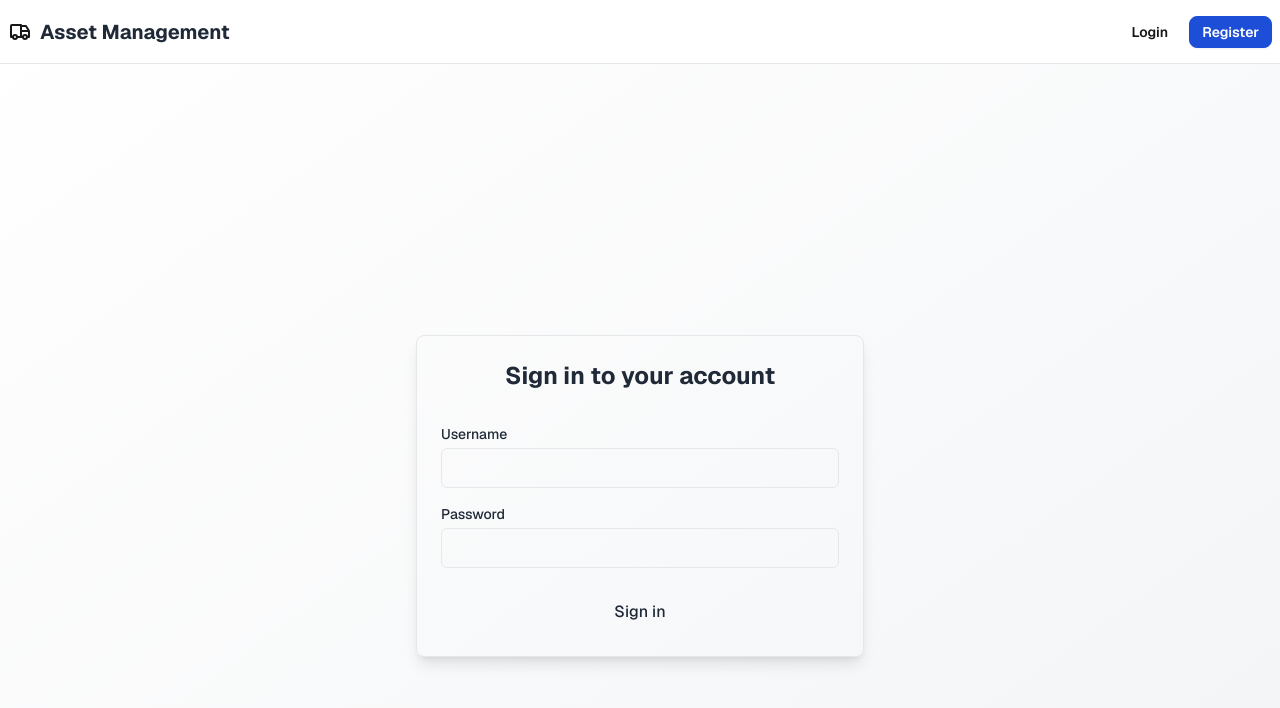
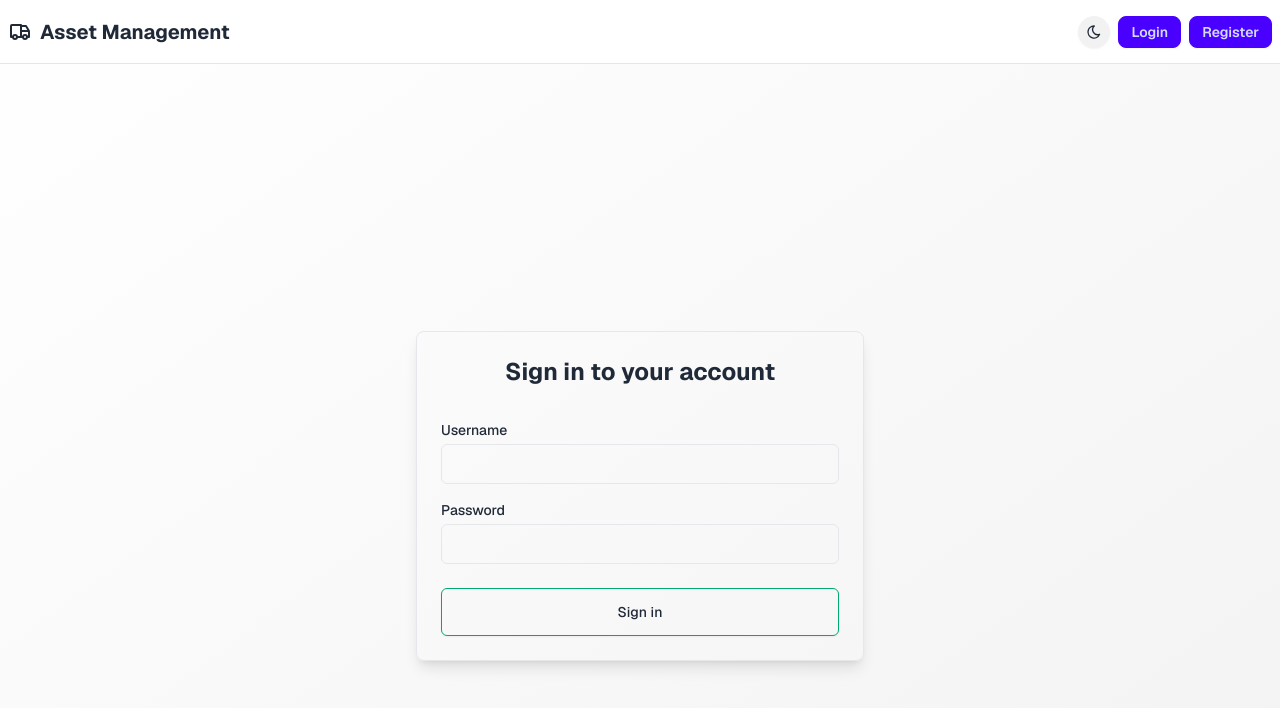
Before and after one commit to notnotrachit/AssetManagement, a Next.js app in the folder frontend/: page /login in a window 1280 px wide. Shown: the top 708 px of the page. Built offline with nearby package versions, Linux system fonts and the light colour scheme; no server answers.

Commit message:
Update UI components and configuration files; enhance button styling, clean up Tailwind config

```diff
--- a/frontend/app/layout.tsx
+++ b/frontend/app/layout.tsx
@@ -20,7 +20,7 @@ export default function RootLayout({
   children: React.ReactNode;
 }) {
   return (
-    <html lang="en" data-theme="light">
+    <html lang="en">
       <body
         className={`${geist.className} min-h-screen bg-gradient-to-br from-base-100 to-base-200`}
       >
--- a/frontend/app/login/page.tsx
+++ b/frontend/app/login/page.tsx
@@ -79,7 +79,7 @@ export default function LoginPage() {
             <div className="text-center text-sm text-red-600">{error}</div>
           )}
 
-          <Button type="submit" className="w-full">
+          <Button type="submit" className="w-full btn btn-success">
             Sign in
           </Button>
         </form>
--- a/frontend/app/page.tsx
+++ b/frontend/app/page.tsx
@@ -74,7 +74,7 @@ export default function Home() {
           </motion.div>
         )}
 
-        <motion.div variants={item}>
+        <motion.div variants={item} className="">
           <div className="card bg-base-200 hover:bg-base-300 transition-colors duration-300 shadow-lg">
             <div className="card-body">
               <div className="flex items-center gap-4">
--- a/frontend/components/layout/Navigation.tsx
+++ b/frontend/components/layout/Navigation.tsx
@@ -3,9 +3,37 @@
 import Link from "next/link";
 import { usePathname } from "next/navigation";
 import { useAuth } from "@/app/context/AuthContext";
-import { IconHome, IconLogout, IconCategory, IconBoxSeam, IconTruck, IconUsers } from "@tabler/icons-react";
+import {
+  IconHome,
+  IconLogout,
+  IconCategory,
+  IconBoxSeam,
+  IconTruck,
+  IconUsers,
+  IconMenu2,
+  IconSun,
+  IconMoon,
+} from "@tabler/icons-react";
+import { useEffect, useState } from "react";
 
 export function Navigation() {
+  const [theme, setTheme] = useState<'light' | 'dark'>('light');
+
+  useEffect(() => {
+    const savedTheme = localStorage.getItem('theme') as 'light' | 'dark' | null;
+    if (savedTheme) {
+      setTheme(savedTheme);
+      document.documentElement.setAttribute('data-theme', savedTheme);
+    }
+  }, []);
+
+  const toggleTheme = () => {
+    const newTheme = theme === 'light' ? 'dark' : 'light';
+    setTheme(newTheme);
+    localStorage.setItem('theme', newTheme);
+    document.documentElement.setAttribute('data-theme', newTheme);
+  };
+
   const pathname = usePathname();
   const { user, authLogout } = useAuth();
 
@@ -15,25 +43,15 @@ export function Navigation() {
     authLogout();
   };
 
-  return (
-    <div className="navbar bg-base-100 border-b border-base-300 sticky top-0 z-50">
-      <div className="navbar-start">
-        <Link href="/" className="flex items-center space-x-2">
-          <IconTruck className="h-6 w-6 text-primary" />
-          <span className="text-xl font-bold text-base-content">
-            Asset Management
-          </span>
-        </Link>
-      </div>
-
-      <div className="navbar-center hidden lg:flex">
-        {user && (
-          <ul className="menu menu-horizontal px-1 gap-2">
+  const NavigationLinks = () => (
+    <ul className="menu menu-vertical lg:menu-horizontal gap-4">
       <li>
         <Link
           href="/"
           className={`flex items-center gap-2 ${
-                  isActive("/") ? "text-primary font-semibold bg-primary/10" : "text-base-content hover:text-primary hover:bg-primary/5"
+            isActive("/")
+              ? "text-base-content font-semibold bg-primary/20 hover:bg-primary/25 underline underline-offset-4"
+              : "text-base-content hover:bg-base-200"
           }`}
         >
           <IconHome className="h-4 w-4" />
@@ -41,12 +59,14 @@ export function Navigation() {
         </Link>
       </li>
 
-            {["admin", "vendor"].includes(user.role) && (
+      {user && ["admin", "vendor"].includes(user.role) && (
         <li>
           <Link
             href="/categories"
             className={`flex items-center gap-2 ${
-                    isActive("/categories") ? "text-primary font-semibold bg-primary/10" : "text-base-content hover:text-primary hover:bg-primary/5"
+              isActive("/categories")
+                ? "text-base-content font-semibold bg-primary/20 hover:bg-primary/25 underline underline-offset-4"
+                : "text-base-content hover:bg-base-200"
             }`}
           >
             <IconCategory className="h-4 w-4" />
@@ -55,12 +75,15 @@ export function Navigation() {
         </li>
       )}
 
-            {user.role === "vendor" ? (
+      {user &&
+        (user.role === "vendor" ? (
           <li>
             <Link
               href="/assets"
               className={`flex items-center gap-2 ${
-                    isActive("/assets") ? "text-primary font-semibold bg-primary/10" : "text-base-content hover:text-primary hover:bg-primary/5"
+                isActive("/assets")
+                  ? "text-base-content font-semibold bg-primary/20 hover:bg-primary/25 underline underline-offset-4"
+                  : "text-base-content hover:bg-base-200"
               }`}
             >
               <IconBoxSeam className="h-4 w-4" />
@@ -72,21 +95,25 @@ export function Navigation() {
             <Link
               href="/assets"
               className={`flex items-center gap-2 ${
-                    isActive("/assets") ? "text-primary font-semibold bg-primary/10" : "text-base-content hover:text-primary hover:bg-primary/5"
+                isActive("/assets")
+                  ? "text-base-content font-semibold bg-primary/20 hover:bg-primary/25 underline underline-offset-4"
+                  : "text-base-content hover:bg-base-200"
               }`}
             >
               <IconTruck className="h-4 w-4" />
               Assets
             </Link>
           </li>
-            )}
+        ))}
 
-            {user.role === "admin" && (
+      {user && user.role === "admin" && (
         <li>
           <Link
             href="/users"
             className={`flex items-center gap-2 ${
-                    isActive("/users") ? "text-primary font-semibold bg-primary/10" : "text-base-content hover:text-primary hover:bg-primary/5"
+              isActive("/users")
+                ? "text-base-content font-semibold bg-primary/20 hover:bg-primary/25 underline underline-offset-4"
+                : "text-base-content hover:bg-base-200"
             }`}
           >
             <IconUsers className="h-4 w-4" />
@@ -95,13 +122,48 @@ export function Navigation() {
         </li>
       )}
     </ul>
+  );
+
+  return (
+    <div className="drawer">
+      <input id="nav-drawer" type="checkbox" className="drawer-toggle" />
+      <div className="drawer-content">
+        <div className="navbar bg-base-100 border-b border-base-300 sticky top-0 z-30">
+          <div className="navbar-start">
+            {user && (
+            <label
+              htmlFor="nav-drawer"
+              className="btn btn-ghost drawer-button lg:hidden"
+            >
+              <IconMenu2 className="h-5 w-5 text-base-content" />
+            </label>
             )}
+            <Link href="/" className="flex items-center space-x-2">
+              <IconTruck className="h-6 w-6 text-base-content" />
+              <span className="text-xl font-bold text-base-content">
+                Asset Management
+              </span>
+            </Link>
+          </div>
+
+          <div className="navbar-center hidden lg:flex">
+            {user && <NavigationLinks />}
           </div>
 
           <div className="navbar-end">
+            <button
+              onClick={toggleTheme}
+              className="btn btn-circle btn-sm mr-2"
+            >
+              {theme === 'light' ? (
+                <IconMoon className="h-4 w-4 text-base-content" />
+              ) : (
+                <IconSun className="h-4 w-4" />
+              )}
+            </button>
             {user ? (
               <div className="flex items-center gap-4">
-            <span className="text-sm text-base-content">
+                <span className="text-sm text-base-content hidden sm:inline">
                   Welcome, {user.username}
                 </span>
                 <button
@@ -109,13 +171,13 @@ export function Navigation() {
                   className="btn btn-ghost btn-sm text-error gap-2 hover:bg-error/10"
                 >
                   <IconLogout className="h-4 w-4" />
-              Logout
+                  <span className="hidden sm:inline">Logout</span>
                 </button>
               </div>
             ) : (
               <div className="flex gap-2">
                 <Link href="/login">
-              <button className="btn btn-ghost btn-sm">Login</button>
+                  <button className="btn btn-primary btn-sm">Login</button>
                 </Link>
                 <Link href="/register">
                   <button className="btn btn-primary btn-sm">Register</button>
@@ -124,6 +186,14 @@ export function Navigation() {
             )}
           </div>
         </div>
+      </div>
+      <div className="drawer-side z-40">
+        <label htmlFor="nav-drawer" className="drawer-overlay"></label>
+        <div className="menu p-4 w-80 min-h-full bg-base-200">
+          {user && <NavigationLinks />}
+        </div>
+      </div>
+    </div>
   );
 }
 
--- a/frontend/tailwind.config.js
+++ b/frontend/tailwind.config.js
@@ -25,38 +25,5 @@ module.exports = {
     },
   },
   plugins: [require("daisyui")],
-  daisyui: {
-    themes: [
-      {
-        light: {
-          primary: "#1d4ed8",
-          "primary-content": "#ffffff",
-          secondary: "#6d28d9",
-          "secondary-content": "#ffffff",
-          accent: "#ea580c",
-          "accent-content": "#ffffff",
-          neutral: "#1f2937",
-          "neutral-content": "#ffffff",
-          "base-100": "#ffffff",
-          "base-200": "#f3f4f6",
-          "base-300": "#e5e7eb",
-          "base-content": "#1f2937",
-        },
-        dark: {
-          primary: "#3b82f6",
-          "primary-content": "#ffffff",
-          secondary: "#8b5cf6",
-          "secondary-content": "#ffffff",
-          accent: "#f97316",
-          "accent-content": "#ffffff",
-          neutral: "#1f2937",
-          "neutral-content": "#ffffff",
-          "base-100": "#1f2937",
-          "base-200": "#111827",
-          "base-300": "#0f172a",
-          "base-content": "#f3f4f6",
-        },
-      },
-    ],
-  },
+
 }
--- a/frontend/tailwind.config.ts
+++ /dev/null
@@ -1,18 +0,0 @@
-import type { Config } from "tailwindcss";
-
-export default {
-  content: [
-    "./pages/**/*.{js,ts,jsx,tsx,mdx}",
-    "./components/**/*.{js,ts,jsx,tsx,mdx}",
-    "./app/**/*.{js,ts,jsx,tsx,mdx}",
-  ],
-  theme: {
-    extend: {
-      colors: {
-        background: "var(--background)",
-        foreground: "var(--foreground)",
-      },
-    },
-  },
-  plugins: [],
-} satisfies Config;
```
Also changed, not shown: 1 other file (tests, documents, lock files or other folders). Lines whose indentation alone changed are shown as unchanged.
